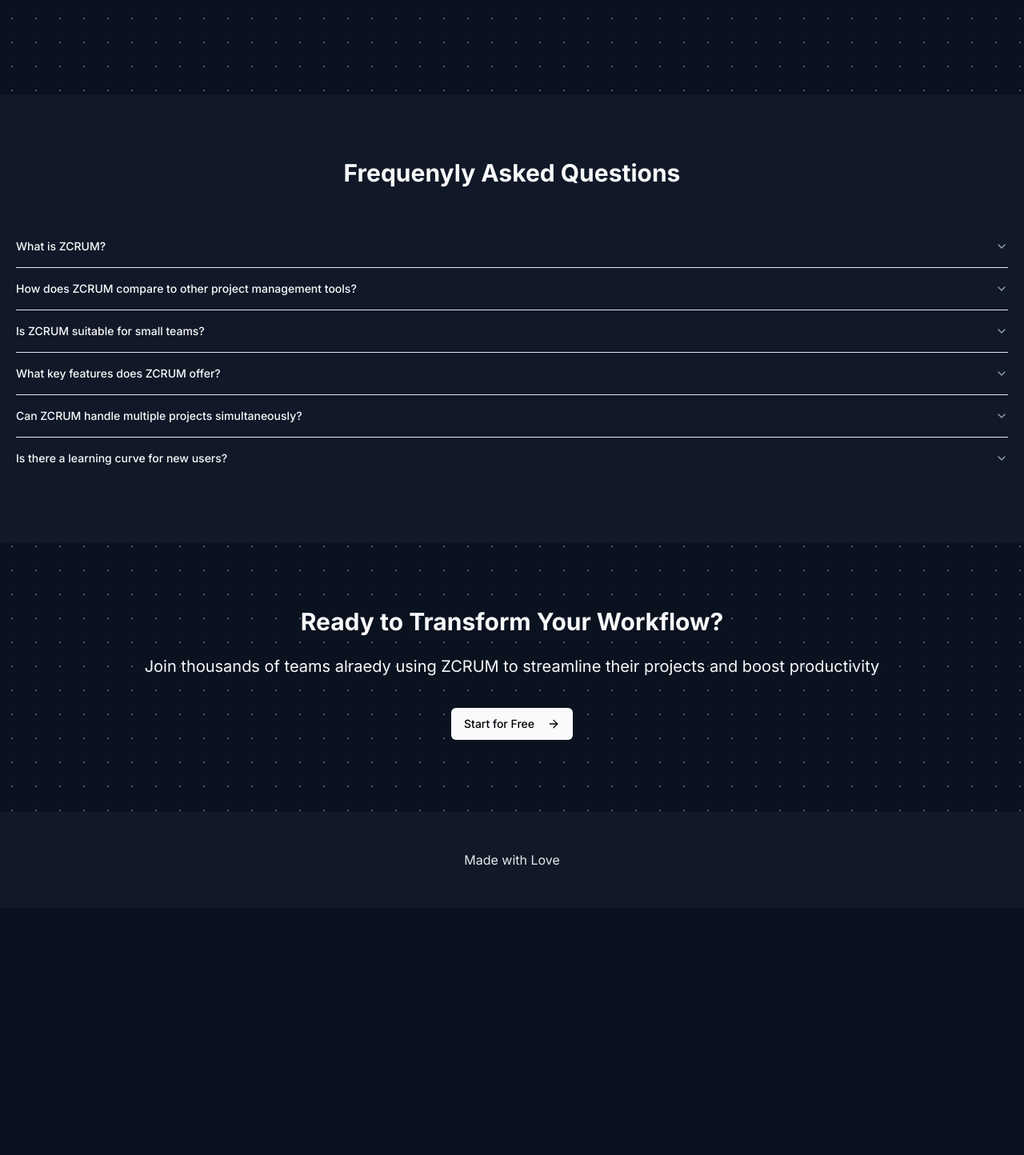
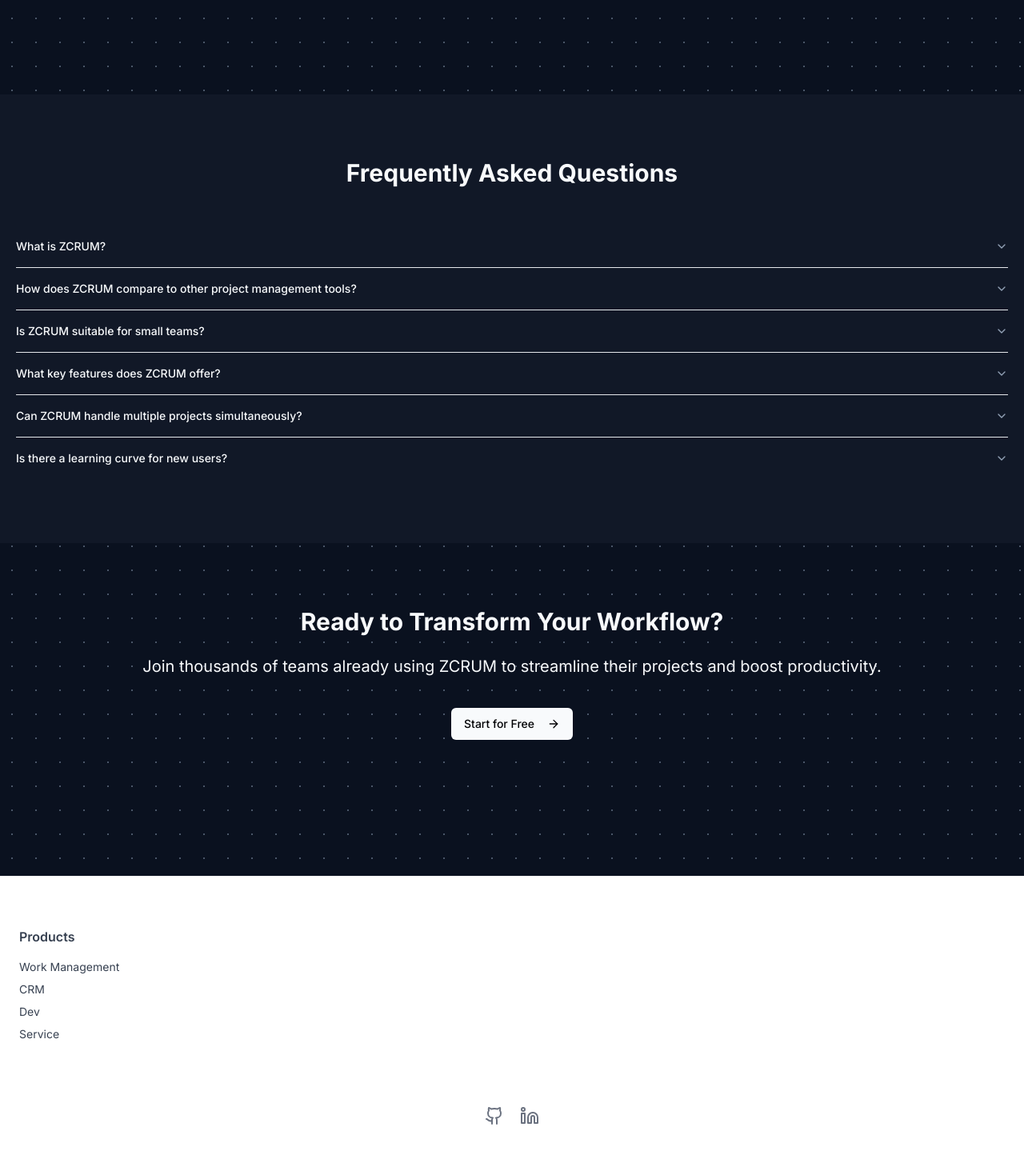
Before and after one commit to NoamGreen96/jira-clone, a Next.js app: page / in a window 1280 px wide. Shown: the part 1312-2756 px from the top of the page at 80% size. Before the commit the page ends 2447 px from the top, so only its background shows below. Built offline with nearby package versions, Linux system fonts and the light colour scheme; no server answers.

Commit message:
hotfix login

```diff
--- a/app/(main)/organization/[orgId]/_components/user-issues.jsx
+++ b/app/(main)/organization/[orgId]/_components/user-issues.jsx
@@ -21,7 +21,7 @@
             <h1 className="text-4xl font-bold gradient-title mb-4">My Issues</h1>
 
             <Tabs defaultValue="assigned" className="w-full">
-                <TabsList>
+                <TabsList >
                     <TabsTrigger value="assigned">Assigned to You</TabsTrigger>
                     <TabsTrigger value="reported">Reported by You</TabsTrigger>
                 </TabsList>
--- a/app/(main)/project/_components/issue-card.jsx
+++ b/app/(main)/project/_components/issue-card.jsx
@@ -62,11 +62,11 @@
 
         <CardContent className="flex items-center gap-2 px-4">
           {showStatus && (
-            <Badge variant="secondary" className="rounded-full">
+            <Badge variant="secondary" className="rounded-full text-xs capitalize">
               {issue.status}
             </Badge>
           )}
-          <Badge variant="secondary" className="rounded-full text-xs capitalize -mt-6 ">
+          <Badge variant="secondary" className="rounded-full text-xs capitalize">
             {issue.priority}
           </Badge>
         </CardContent>
--- a/app/layout.js
+++ b/app/layout.js
@@ -5,6 +5,7 @@
 import "./globals.css"
 import { shadesOfPurple } from "@clerk/themes"
 import { Toaster } from "sonner"
+import Footer from "@/components/footer"
 
 // Font
 const inter = Inter({ subsets: ["latin"] })
@@ -35,16 +36,12 @@
       }}
     >
       <html lang="en">
-        <body className={`${inter.className} dotted-background`}>
+        <body className={`${inter.className} dotted-background `}>
           <ThemeProvider attribute="class" defaultTheme="dark">
             <Header />
             <main className="min-h-screen"> {children} </main>
             <Toaster richColors />
-            <footer className="bg-gray-900 py-12">
-              <div className="container mx-auto px-4 text-center text-gray-200">
-                <p>Made with Love</p>
-              </div>
-            </footer>
+            <Footer />
           </ThemeProvider>
         </body>
       </html>
--- a/app/page.jsx
+++ b/app/page.jsx
@@ -1,3 +1,5 @@
+"use client";
+
 import { ChevronRight, Layout, Calendar, BarChart, ArrowRight } from "lucide-react";
 import { Button } from "../components/ui/button";
 import Image from "next/image";
@@ -6,7 +8,7 @@
 import CompanyCarousel from "../components/company-carousel";
 import faqs from '../data/faqs';
 import { Accordion, AccordionContent, AccordionItem, AccordionTrigger } from "../components/ui/accordion";
-
+import { useUser } from "@clerk/nextjs";
 
 const features = [
   {
@@ -30,9 +32,15 @@
 ];
 
 export default function Home() {
+  const { isSignedIn } = useUser();
+
+  const onboardingUrl = isSignedIn
+    ? "/onboarding"
+    : "/sign-in?redirect_url=/onboarding";
+
   return (
     <div className="min-h-screen">
-      {/* {Hero Section} */}
+      {/* Hero Section */}
       <section className="container mx-auto py-20 text-center">
         <h1 className="text-6xl sm:text-7xl lg:text-8xl font-extrabold gradient-title pb-6 flex flex-col ">
           Streamline Your Workflow <br />
@@ -47,53 +55,62 @@
             />
           </span>
         </h1>
-        <p>Empower your team with our intutive project managment solution.</p>
-        <Link href='/onboarding'>
+        <p>Empower your team with our intuitive project management solution.</p>
+
+        <Link href={onboardingUrl}>
           <Button size="lg" className="mr-4 mt-12">
             Get Started
             <ChevronRight size={18} className="ml-1" />
           </Button>
         </Link>
-        <Link href='#features'>
-          <Button size="lg" variant='outline' className="mr-4"> Learn More<ChevronRight size={18} className="ml-1" />
+
+        <Link href="#features">
+          <Button size="lg" variant="outline" className="mr-4">
+            Learn More
+            <ChevronRight size={18} className="ml-1" />
           </Button>
         </Link>
       </section>
+
+      {/* Features */}
       <section id="features" className="bg-gray-900 py-20 px-5">
         <div className="container mx-auto">
           <h3 className="text-3xl font-bold mb-12 text-center">Key Features</h3>
           <div className="grid grid-cols-1 lg:grid-cols-3 gap-8">
-            {features.map((feature, index) => {
-              return (
+            {features.map((feature, index) => (
               <Card key={index}>
-                  <CardContent className='pt-6'>
+                <CardContent className="pt-6">
                   <feature.Icon className="h-12 w-12 mb-4 text-blue-300" />
                   <h4 className="text-xl font-semibold mb-2">{feature.title}</h4>
                   <p className="text-gray-300">{feature.description}</p>
                 </CardContent>
               </Card>
-              );
-            })}
+            ))}
           </div>
         </div>
       </section>
+
+      {/* Carousel */}
       <section className="py-20">
         <div className="container mx-auto">
-          <h3 className="text-3xl font-bold mb-12 text-center">Trusted by industry Leaders</h3>
+          <h3 className="text-3xl font-bold mb-12 text-center">
+            Trusted by Industry Leaders
+          </h3>
           <CompanyCarousel />
         </div>
       </section>
 
+      {/* FAQs */}
       <section className="bg-gray-900 py-20 px-5">
         <div className="container mx-auto">
-          <h3 className="text-3xl font-bold mb-12 text-center">Frequenyly Asked Questions</h3>
+          <h3 className="text-3xl font-bold mb-12 text-center">
+            Frequently Asked Questions
+          </h3>
           <Accordion type="single" collapsible className="w-full">
             {faqs.map((faq, index) => (
               <AccordionItem key={index} value={`item-${index}`}>
                 <AccordionTrigger>{faq.question}</AccordionTrigger>
-                <AccordionContent>
-                  {faq.answer}
-                </AccordionContent>
+                <AccordionContent>{faq.answer}</AccordionContent>
               </AccordionItem>
             ))}
           </Accordion>
@@ -102,16 +119,20 @@
 
       <section className="py-20 text-center px-5">
         <div className="container mx-auto">
-          <h3 className="text-3xl font-bold mb-6">Ready to Transform Your Workflow?</h3>
-          <p className="text-xl mb-12">Join thousands of teams alraedy using ZCRUM to streamline their projects and boost productivity </p>
-          <Link href='/onboarding'>
-            <Button size='lg' className='animate-bounce'>
+          <h3 className="text-3xl font-bold mb-6">
+            Ready to Transform Your Workflow?
+          </h3>
+          <p className="text-xl mb-12">
+            Join thousands of teams already using ZCRUM to streamline their
+            projects and boost productivity.
+          </p>
+          <Link href={onboardingUrl}>
+            <Button size="lg" className="animate-bounce">
               Start for Free <ArrowRight className="ml-2 h-5 w-5" />
             </Button>
           </Link>
         </div>
       </section>
-
     </div>
-  )
+  );
 }
--- /dev/null
+++ b/components/footer.jsx
@@ -0,0 +1,71 @@
+'use client'
+
+import React from 'react'
+import Link from 'next/link'
+import { Linkedin, Github } from 'lucide-react'
+
+const footerLinks = [
+  {
+    title: 'Products',
+    links: ['Work Management', 'CRM', 'Dev', 'Service'],
+  },
+]
+
+const socialIcons = [
+  { icon: <Github />, href: 'https://github.com' },
+  { icon: <Linkedin />, href: 'https://linkedin.com' },
+]
+
+const Footer = () => {
+  return (
+    <footer className="bg-white text-gray-700 mt-20 pb-12">
+      <div className="max-w-screen-xl mx-auto px-6 py-16">
+        {/* Top Grid */}
+        <div className="grid grid-cols-2 sm:grid-cols-3 lg:grid-cols-5 gap-12 mb-12">
+          {footerLinks.map((section, idx) => (
+            <div key={idx}>
+              <h4 className="font-semibold mb-4">{section.title}</h4>
+              <ul className="space-y-2 text-sm">
+                {section.links.map((item, i) => {
+                  const label = typeof item === 'string' ? item : item.label
+                  const href = typeof item === 'string' ? '#' : item.href
+                  const isBold = typeof item !== 'string'
+
+                  return (
+                    <li key={i}>
+                      <Link
+                        href={href}
+                        className={`hover:underline ${isBold ? 'font-semibold text-black' : ''}`}
+                      >
+                        {label}
+                      </Link>
+                    </li>
+                  )
+                })}
+              </ul>
+            </div>
+          ))}
+        </div>
+
+        {/* Bottom row */}
+        <div className="flex flex-col items-center justify-center gap-6 text-sm text-center pt-8">
+          <div className="flex gap-5 text-gray-500">
+            {socialIcons.map((item, i) => (
+              <a
+                key={i}
+                href={item.href}
+                target="_blank"
+                rel="noopener noreferrer"
+                className="hover:text-black transition"
+              >
+                {item.icon}
+              </a>
+            ))}
+          </div>
+        </div>
+      </div>
+    </footer>
+  )
+}
+
+export default Footer
--- a/components/header.jsx
+++ b/components/header.jsx
@@ -29,7 +29,6 @@
                             <Button variant='outline'>Login</Button>
                         </SignInButton>
                     </SignedOut>
-
                     <SignedIn>
                         <UserMenu />
                     </SignedIn>
--- a/package.json
+++ b/package.json
@@ -20,6 +20,7 @@
     "@radix-ui/react-alert-dialog": "^1.1.14",
     "@radix-ui/react-avatar": "^1.1.10",
     "@radix-ui/react-dialog": "^1.1.14",
+    "@radix-ui/react-dropdown-menu": "^2.1.15",
     "@radix-ui/react-popover": "^1.1.14",
     "@radix-ui/react-select": "^2.2.5",
     "@radix-ui/react-slot": "^1.2.3",
```
Also changed, not shown: components/ui/dropdown-menu.jsx (added, +223 -0 lines), 1 other file (tests, documents, lock files or other folders). Lines whose indentation alone changed are shown as unchanged.
